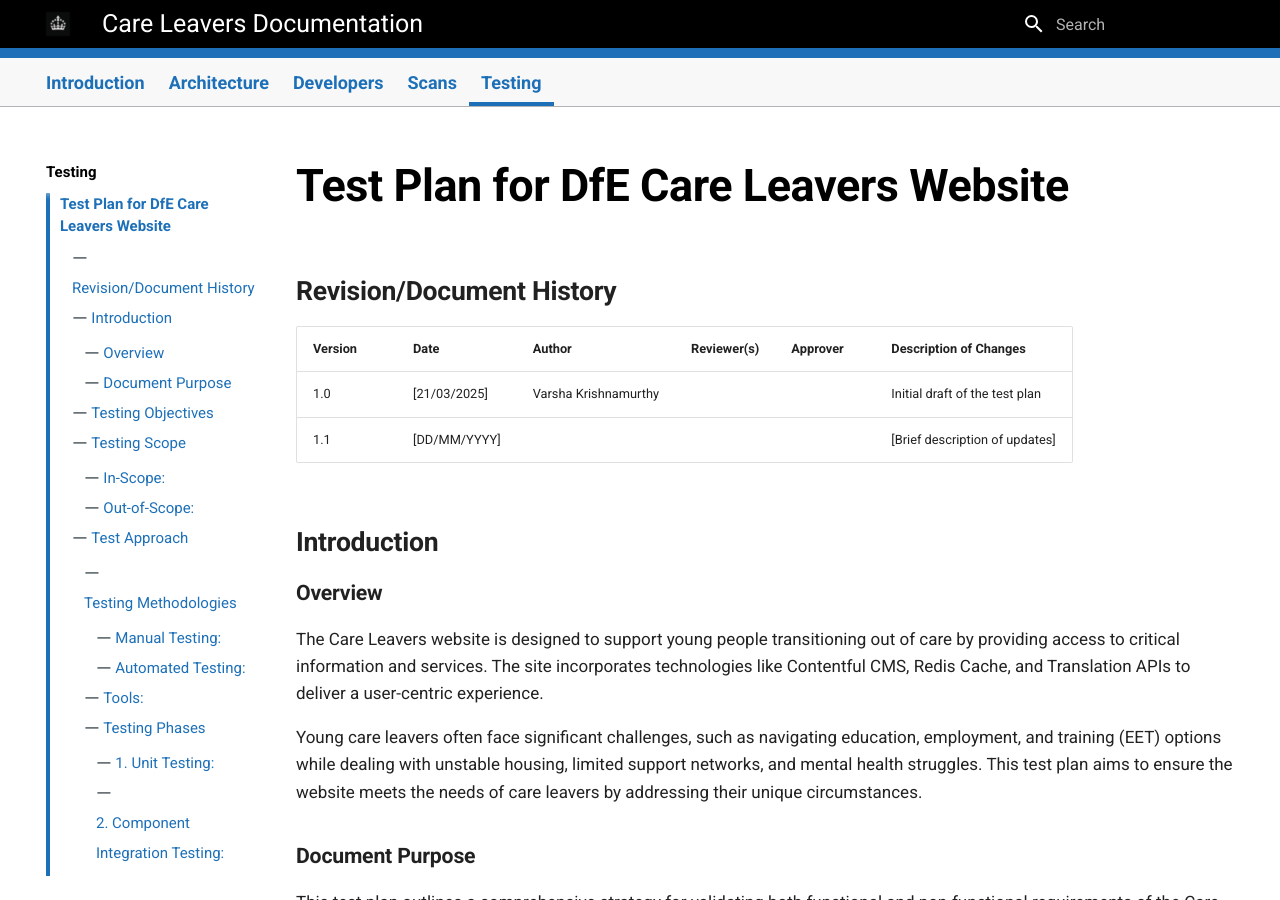
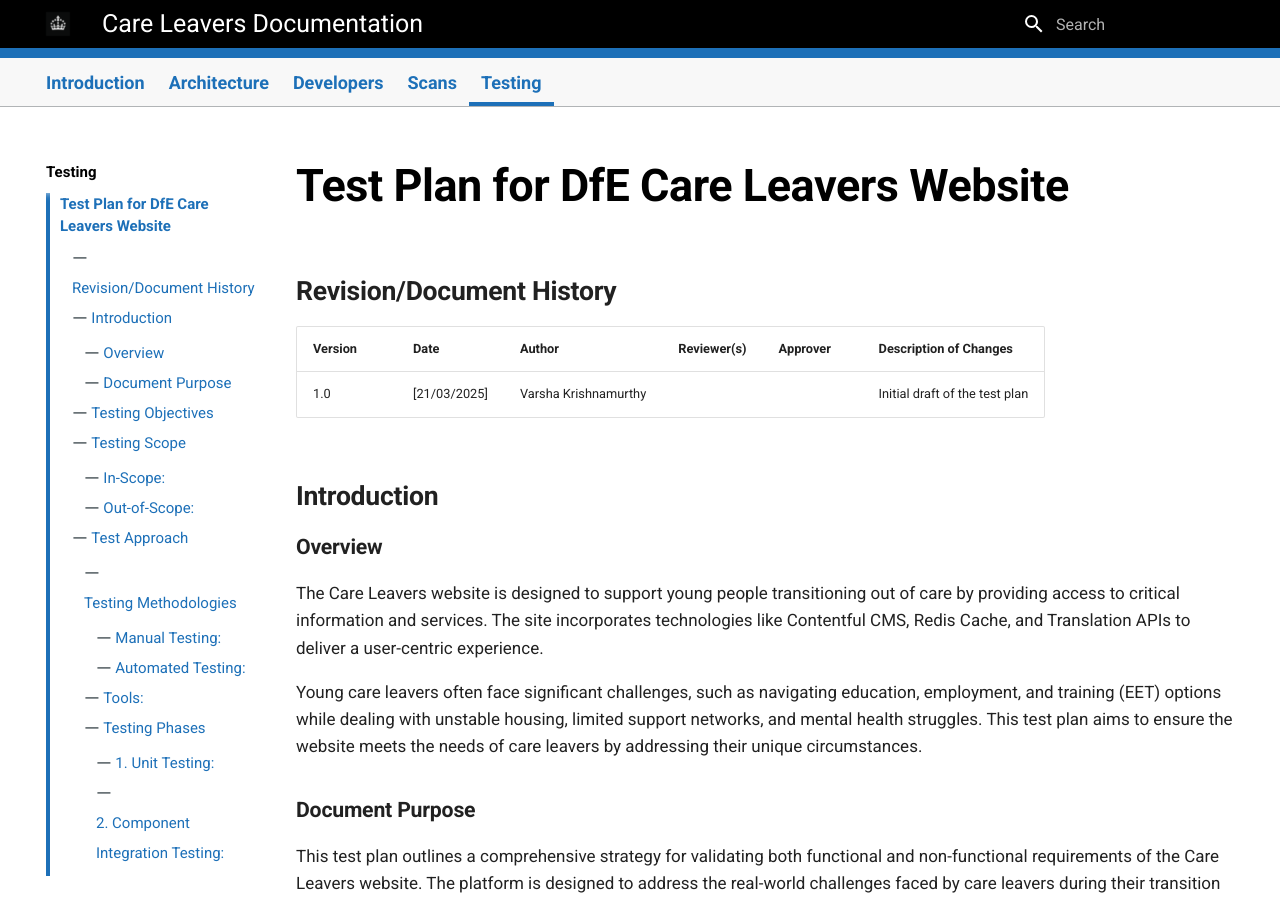
Before and after one commit to DFE-Digital/care-leavers, an MkDocs documentation site: the page built from docs/testing/Test-Plan.md, in a window 1280 px wide and 900 px high. Built offline with MkDocs 1.6.1 and Material for MkDocs 9.7.7, drawn with Linux system fonts in a browser that asks for light colours.

Commit message:
Remove dummy history entry

```diff
--- a/docs/testing/Test-Plan.md
+++ b/docs/testing/Test-Plan.md
@@ -5,7 +5,6 @@
 | Version | Date          | Author               | Reviewer(s) | Approver | Description of Changes         |
 |---------|---------------|----------------------|-------------|----------|--------------------------------|
 | 1.0     | [21/03/2025]  | Varsha Krishnamurthy |             |          | Initial draft of the test plan |
-| 1.1     | [DD/MM/YYYY]  |                      |             |          | [Brief description of updates] |
 
 ## Introduction
 
```
